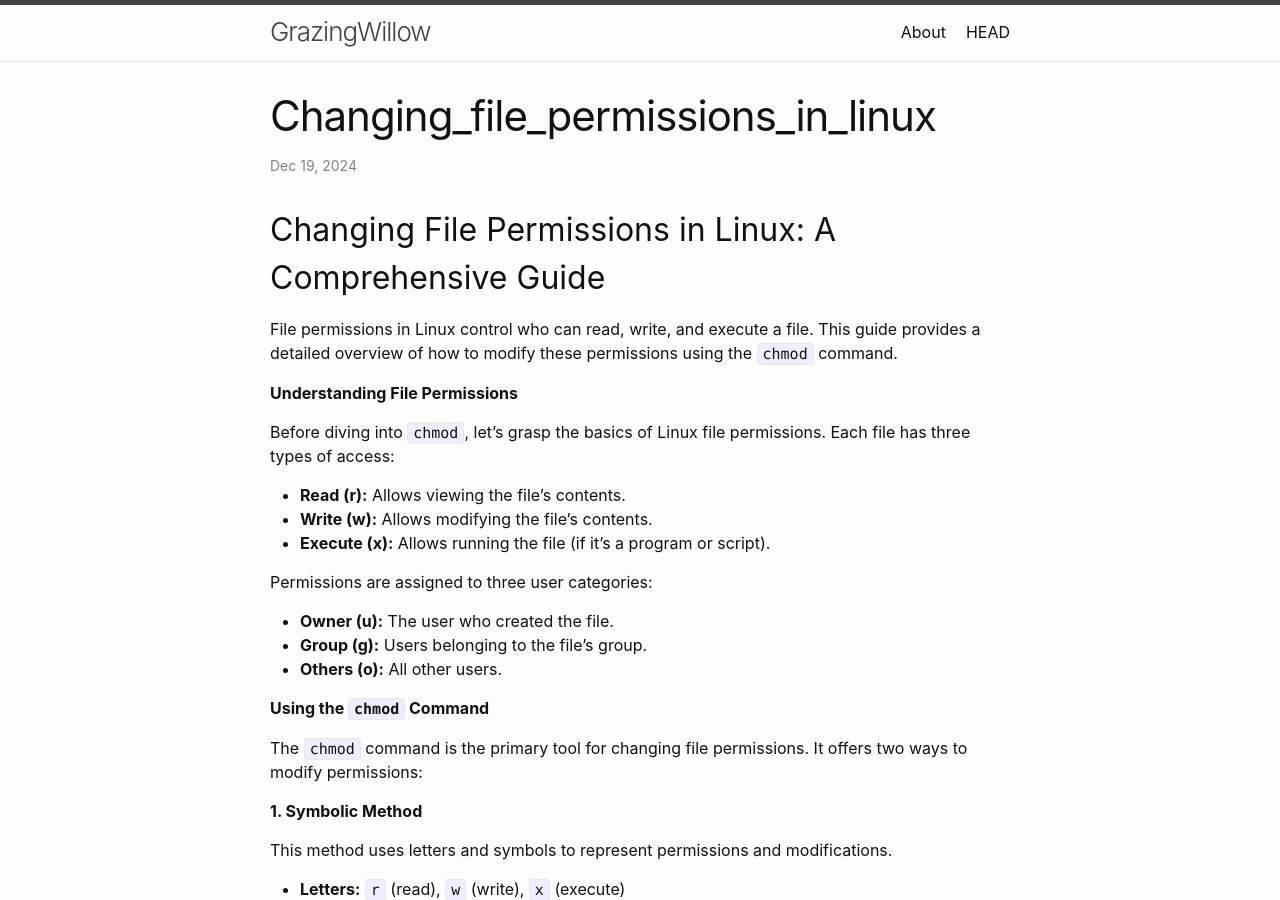
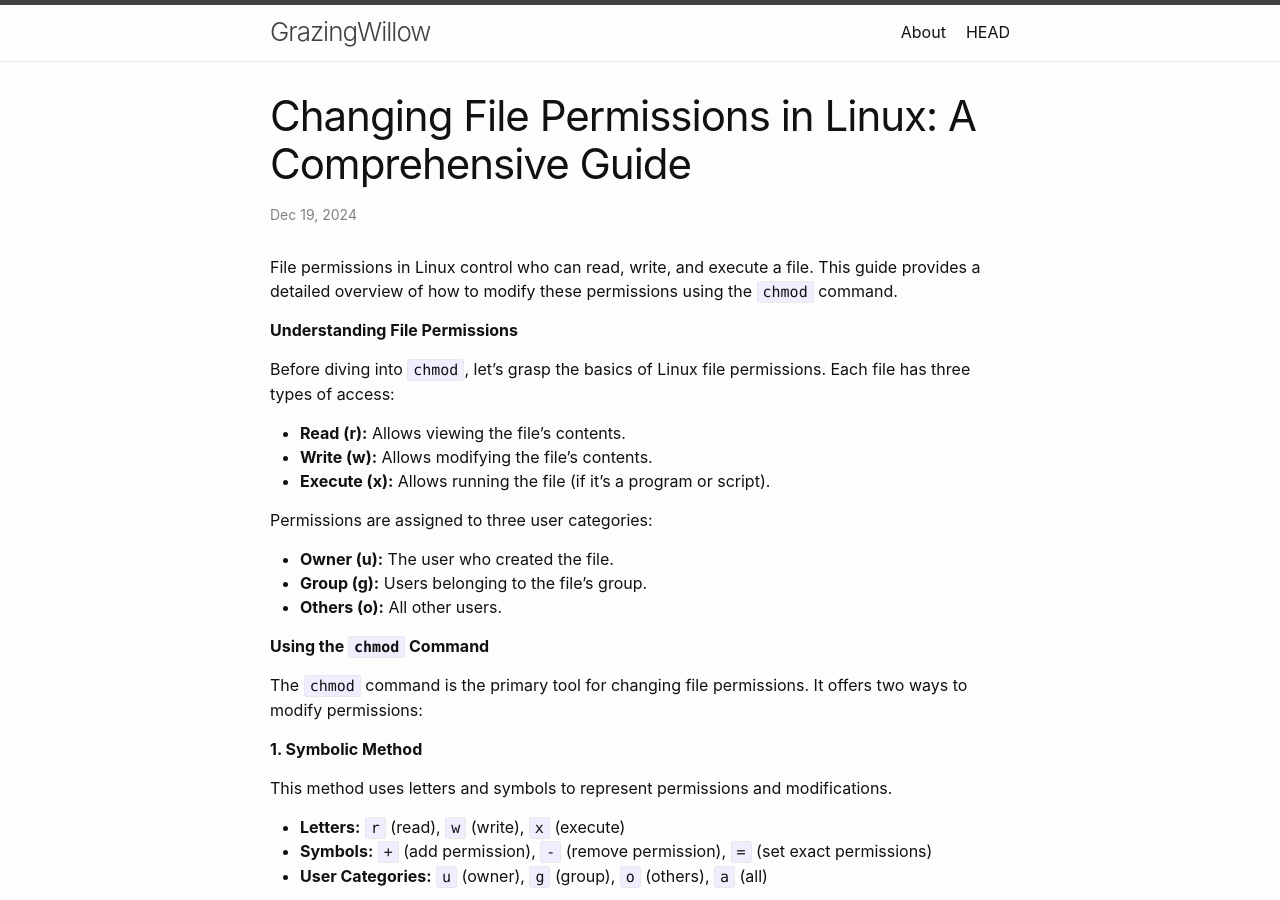
Before and after one commit to grazingwillow/grazingwillow.github.io, a Jekyll site: the page built from _posts/2024-12-19-changing-file-permissions-in-linux.md, in a window 1280 px wide and 900 px high. Built offline with Jekyll 4.4.1, drawn with Linux system fonts in a browser that asks for light colours; our own code applies the rules of GitHub Pages for plain Markdown files; some of the changed lines change nothing that is shown.

Commit message:
Update and rename 2024-12-19-Changing_File_Permissions_in_Linux.md to 2024-12-19-changing-file-permissions-in-linux.md

```diff
--- a/_posts/2024-12-19-Changing_File_Permissions_in_Linux.md
+++ b/_posts/2024-12-19-changing-file-permissions-in-linux.md
@@ -1,4 +1,8 @@
-## Changing File Permissions in Linux: A Comprehensive Guide
+---
+layout: post
+title: "Changing File Permissions in Linux: A Comprehensive Guide"
+categories: linux
+---
 
 File permissions in Linux control who can read, write, and execute a file. This guide provides a detailed overview of how to modify these permissions using the `chmod` command.
 
```
